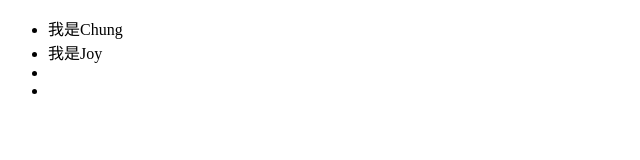
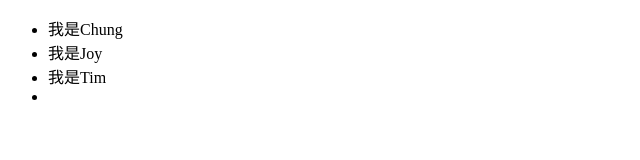
Before and after one commit to Chung1178/HexLayoutGroupTest, a plain HTML site: page index.html in a window 1280 px wide. Shown: the full height of the page, 0-640 px from the left. Drawn offline with Linux system fonts and the light colour scheme.

Commit message:
新增姓名

```diff
--- a/index.html
+++ b/index.html
@@ -9,7 +9,7 @@
     <ul>
       <li>我是Chung</li>
       <li>我是Joy</li>
-      <li></li>
+      <li>我是Tim</li>
       <li></li>
     </ul>
   </body>
```
